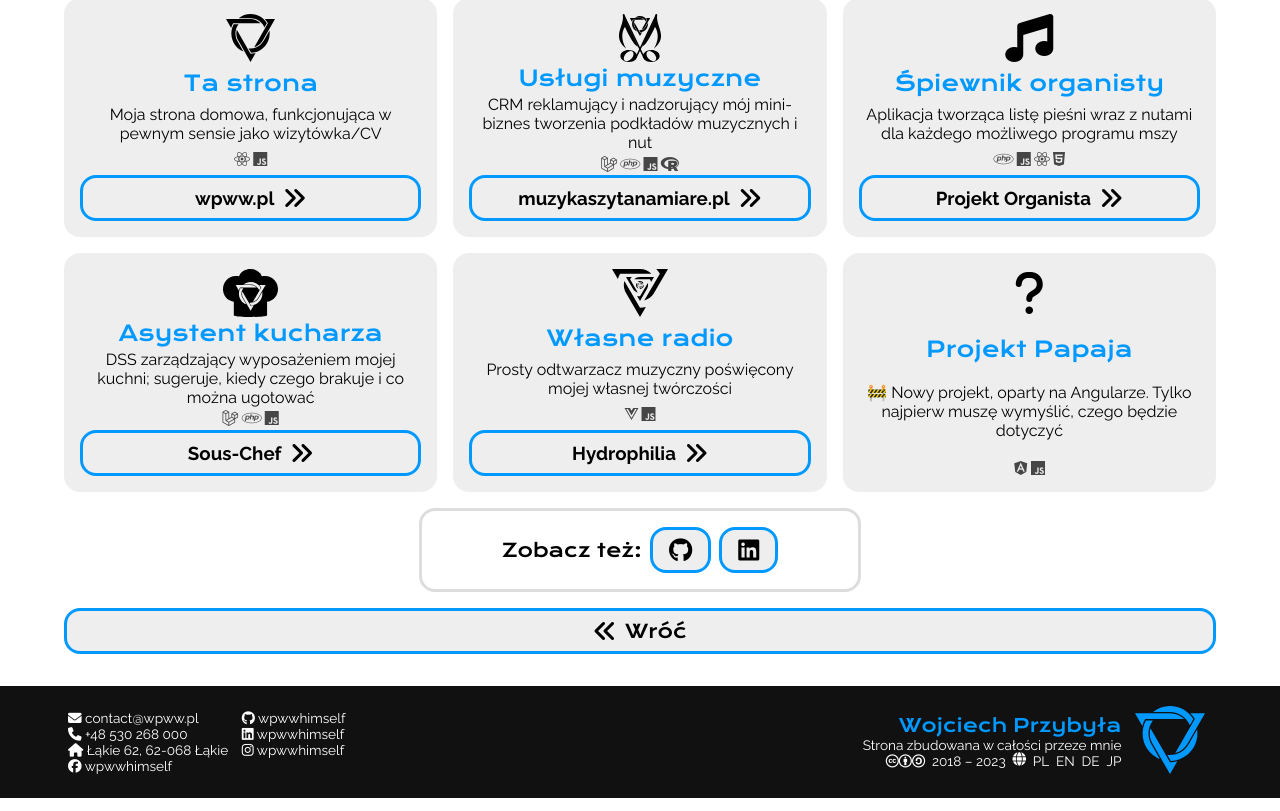
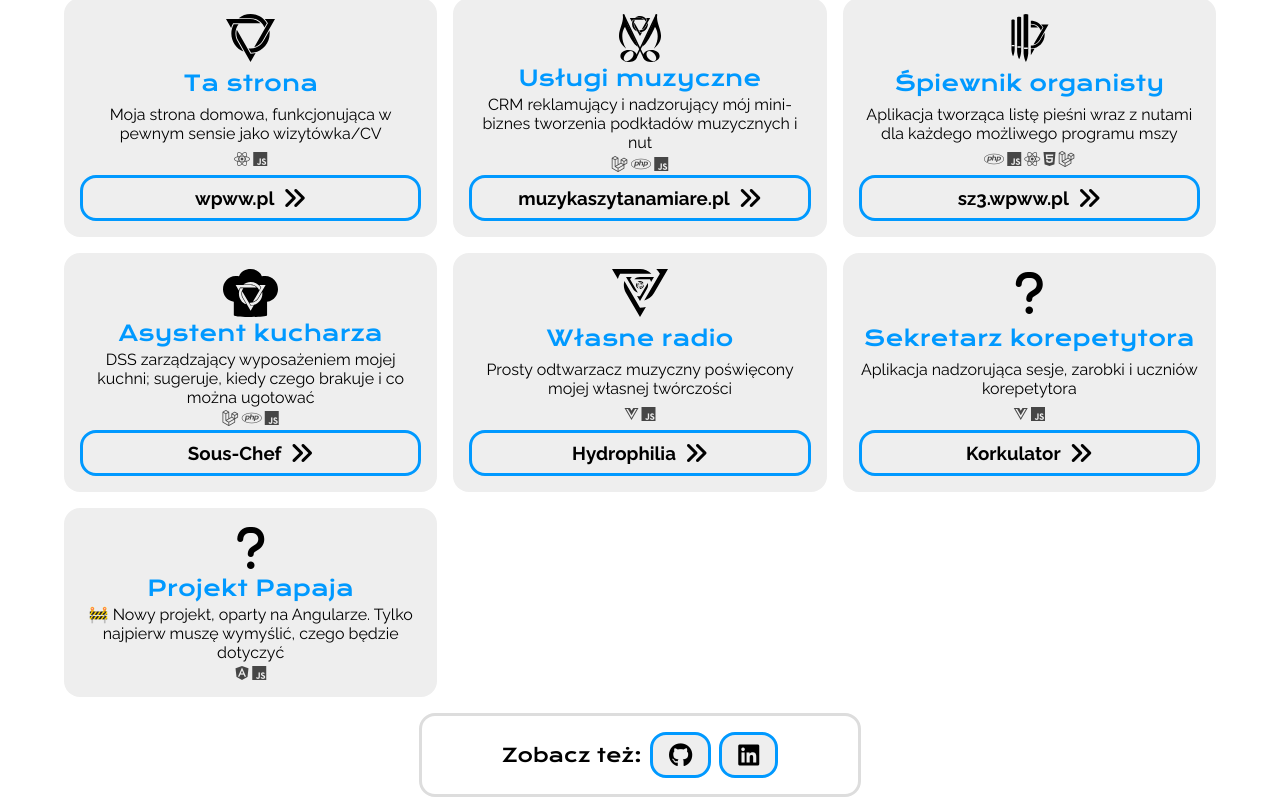
Before and after one commit to wpwwhimself/wpww-homepage, a React (Create React App) app: page /programmer in a window 1280 px wide. Shown: the part 1280-2091 px from the top of the page. Built offline with nearby package versions, Linux system fonts and the light colour scheme.

Commit message:
Corrections for my projects

```diff
--- a/src/components/Programista/index.jsx
+++ b/src/components/Programista/index.jsx
@@ -76,14 +76,14 @@ export function Programista() {
             code: "prg.proj.msznm",
             label: "!muzykaszytanamiare.pl",
             link: "https://muzykaszytanamiare.pl/",
-            tech: ["laravel", "php", "js", "r-project"],
+            tech: ["laravel", "php", "js"],
             icon: "!msznm",
         }, {
             code: "prg.proj.projorg",
-            label: "!Projekt Organista",
-            link: "https://github.com/wpwwhimself/projektOrganista",
-            tech: ["php", "js", "react", "html5"],
-            icon: "music",
+            label: "!sz3.wpww.pl",
+            link: "http://sz3.wpww.pl/",
+            tech: ["php", "js", "react", "html5", "laravel"],
+            icon: "!sz3",
         }, {
             code: "prg.proj.sc",
             label: "!Sous-Chef",
@@ -96,6 +96,12 @@ export function Programista() {
             link: "http://hydrophilia.wpww.pl/",
             tech: ["vuejs", "js"],
             icon: "!hydrophilia",
+        }, {
+            code: "prg.proj.krk",
+            label: "!Korkulator",
+            link: "https://github.com/wpwwhimself/korkulator",
+            tech: ["vuejs", "js"],
+            icon: "question",
         }, {
             //TODO wymyślić coś nowego
             code: "prg.proj.ppy",
--- a/src/i18n/DE.json
+++ b/src/i18n/DE.json
@@ -92,6 +92,10 @@
                 "name": "Mein Radio",
                 "desc": "Ein einfacher Musikplayer für meine eigene Musik"
             },
+            "krk": {
+                "name": "Nachhilfelehrers Sekretär",
+                "desc": "Eine App, die Sitzungen, Einnahmen und Schüler eines Tutors verwaltet"
+            },
             "ppy": {
                 "name": "Projekt Papaya",
                 "desc": "🚧 Ein Neues Projekt, basierend auf Angular. Ich muss nur erst herausfinden, worum es gehen wird"
--- a/src/i18n/EN.json
+++ b/src/i18n/EN.json
@@ -92,6 +92,10 @@
                 "name": "My own radio",
                 "desc": "A simple music player dedicated to my own songs"
             },
+            "krk": {
+                "name": "Tutor's secretary",
+                "desc": "An app that manages sessions, earnings, and students for a tutor"
+            },
             "ppy": {
                 "name": "Project Papaya",
                 "desc": "🚧 A new project based on Angular. But first I have to figure out, what it's going to be about"
--- a/src/i18n/PL.json
+++ b/src/i18n/PL.json
@@ -92,6 +92,10 @@
                 "name": "Własne radio",
                 "desc": "Prosty odtwarzacz muzyczny poświęcony mojej własnej twórczości"
             },
+            "krk": {
+                "name": "Sekretarz korepetytora",
+                "desc": "Aplikacja nadzorująca sesje, zarobki i uczniów korepetytora"
+            },
             "ppy": {
                 "name": "Projekt Papaja",
                 "desc": "🚧 Nowy projekt, oparty na Angularze. Tylko najpierw muszę wymyślić, czego będzie dotyczyć"
```
Also changed, not shown: public/pics/custom_icons/sz3.svg (added).
